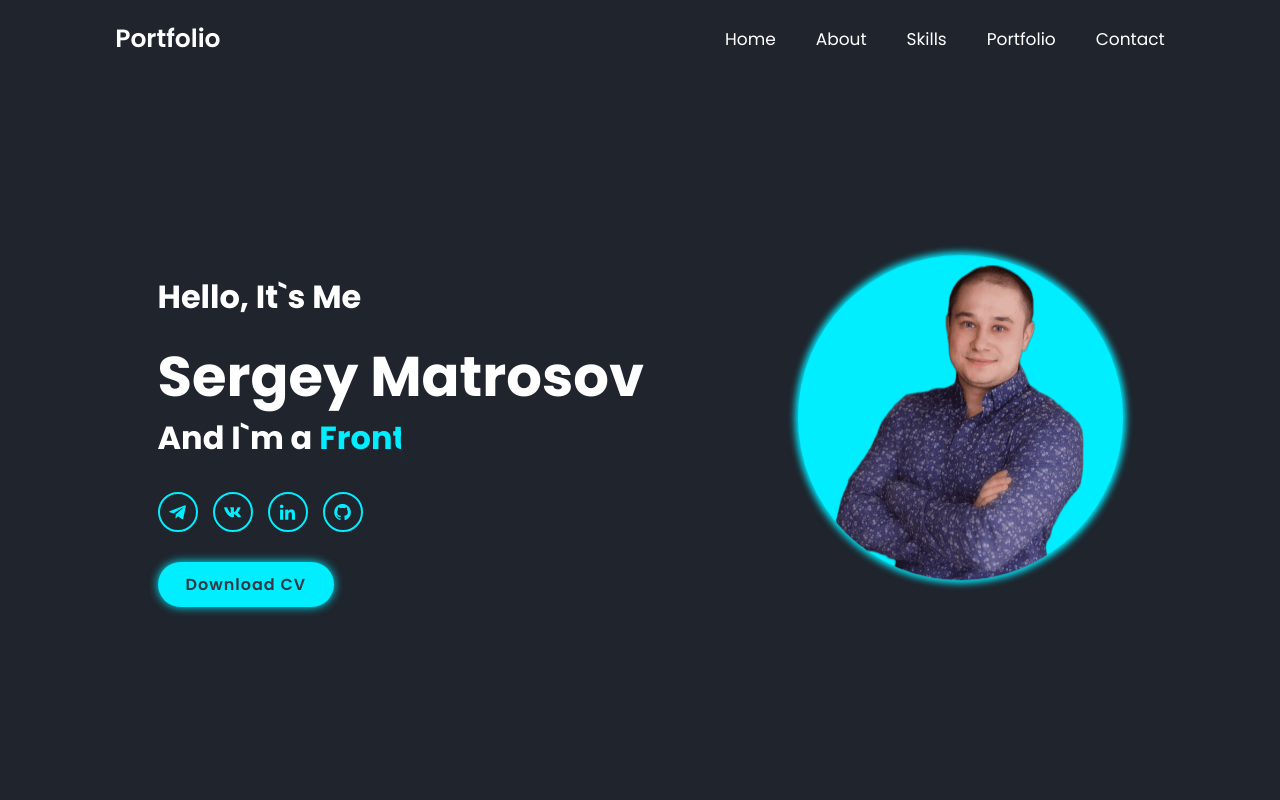
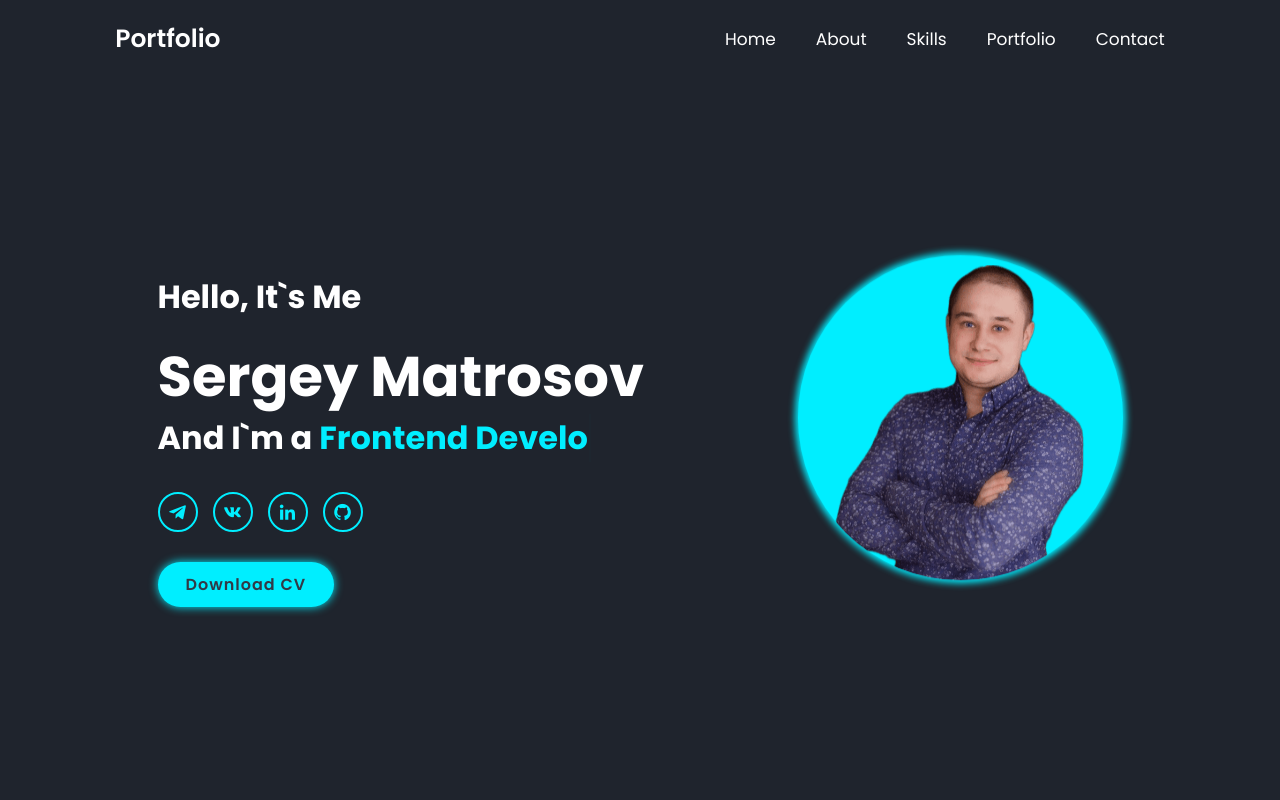
Before and after one commit to Sergynya174/portfolio, a React (Create React App) app: page / in a window 1280 px wide. Shown: the top 800 px of the page. Built offline with nearby package versions, Linux system fonts and the light colour scheme.

Commit message:
правки

```diff
--- a/src/components/Home/Home.module.css
+++ b/src/components/Home/Home.module.css
@@ -33,7 +33,7 @@
 .span{
     color: var(--main-color);
     border-right: 2px solid var(--main-color);
-    animation: flashingBorder 0.75s ease infinite, printedText 5s steps(17) infinite;
+    animation: flashingBorder 0.75s ease infinite, printedText 3.5s steps(17) infinite;
     width: 17ch;
     white-space: nowrap;
     overflow: hidden;
```
